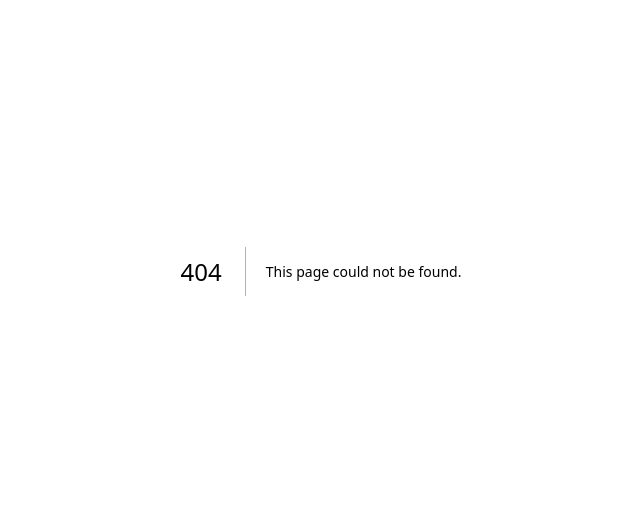
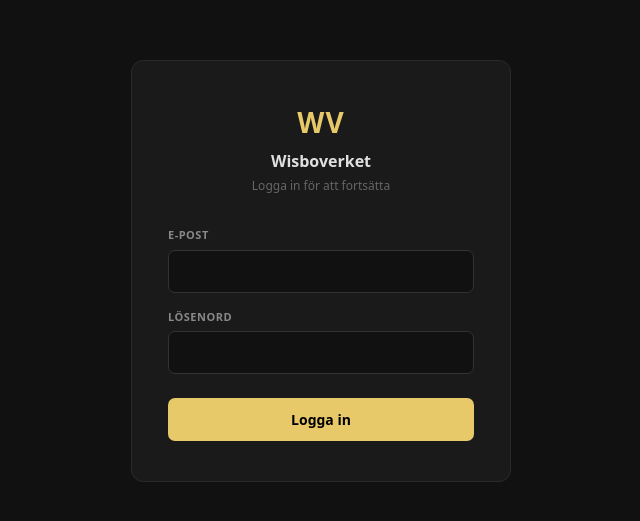
Before and after one commit to AdamHofmann/Wisboverket, a Next.js app: page /login in a window 1280 px wide. Before the commit this address had no page. Shown: the part 129-650 px from the top of the page, without its empty margins (319-959 px from the left). Built offline with nearby package versions, Linux system fonts and the light colour scheme; no server answers.

Commit message:
Fas 1: Supabase setup, auth middleware, login-sida

```diff
--- a/package.json
+++ b/package.json
@@ -9,6 +9,8 @@
     "lint": "eslint"
   },
   "dependencies": {
+    "@supabase/ssr": "^0.12.0",
+    "@supabase/supabase-js": "^2.108.2",
     "next": "16.2.9",
     "react": "19.2.4",
     "react-dom": "19.2.4"
--- /dev/null
+++ b/src/app/(app)/ordrar/page.tsx
@@ -0,0 +1,8 @@
+export default function OrdrarPage() {
+  return (
+    <div style={{ padding: 32 }}>
+      <h1 style={{ color: '#E8C96A', fontSize: 24, fontWeight: 800 }}>Ordrar</h1>
+      <p style={{ color: '#888', marginTop: 8 }}>Kommer snart.</p>
+    </div>
+  )
+}
--- a/src/app/layout.tsx
+++ b/src/app/layout.tsx
@@ -1,33 +1,17 @@
 import type { Metadata } from "next";
-import { Geist, Geist_Mono } from "next/font/google";
 import "./globals.css";
 
-const geistSans = Geist({
-  variable: "--font-geist-sans",
-  subsets: ["latin"],
-});
-
-const geistMono = Geist_Mono({
-  variable: "--font-geist-mono",
-  subsets: ["latin"],
-});
-
 export const metadata: Metadata = {
-  title: "Create Next App",
-  description: "Generated by create next app",
+  title: "Wisboverket",
+  description: "Wisboverket — Order & Fastigheter",
 };
 
-export default function RootLayout({
-  children,
-}: Readonly<{
-  children: React.ReactNode;
-}>) {
+export default function RootLayout({ children }: { children: React.ReactNode }) {
   return (
-    <html
-      lang="en"
-      className={`${geistSans.variable} ${geistMono.variable} h-full antialiased`}
-    >
-      <body className="min-h-full flex flex-col">{children}</body>
+    <html lang="sv">
+      <body style={{ margin: 0, background: '#111', color: '#e0e0e0', fontFamily: 'system-ui, -apple-system, sans-serif' }}>
+        {children}
+      </body>
     </html>
   );
 }
--- /dev/null
+++ b/src/app/login/page.tsx
@@ -0,0 +1,120 @@
+'use client'
+
+import { useState } from 'react'
+import { createClient } from '@/lib/supabase/client'
+import { useRouter } from 'next/navigation'
+
+export default function LoginPage() {
+  const [email, setEmail] = useState('')
+  const [password, setPassword] = useState('')
+  const [error, setError] = useState('')
+  const [loading, setLoading] = useState(false)
+  const router = useRouter()
+  const supabase = createClient()
+
+  const handleLogin = async (e: React.FormEvent) => {
+    e.preventDefault()
+    setLoading(true)
+    setError('')
+
+    const { error } = await supabase.auth.signInWithPassword({ email, password })
+
+    if (error) {
+      setError('Fel e-post eller lösenord')
+      setLoading(false)
+    } else {
+      router.push('/ordrar')
+      router.refresh()
+    }
+  }
+
+  return (
+    <div style={{
+      minHeight: '100vh',
+      background: '#111',
+      display: 'flex',
+      alignItems: 'center',
+      justifyContent: 'center',
+      fontFamily: 'system-ui, -apple-system, sans-serif'
+    }}>
+      <div style={{
+        background: '#1a1a1a',
+        border: '1px solid #2a2a2a',
+        borderRadius: 12,
+        padding: '40px 36px',
+        width: '100%',
+        maxWidth: 380
+      }}>
+        <div style={{ textAlign: 'center', marginBottom: 32 }}>
+          <div style={{ fontSize: 28, fontWeight: 800, color: '#E8C96A', letterSpacing: 1 }}>WV</div>
+          <div style={{ fontSize: 16, fontWeight: 700, color: '#e0e0e0', marginTop: 6 }}>Wisboverket</div>
+          <div style={{ fontSize: 12, color: '#666', marginTop: 4 }}>Logga in för att fortsätta</div>
+        </div>
+
+        <form onSubmit={handleLogin}>
+          <div style={{ marginBottom: 16 }}>
+            <label style={{ fontSize: 11, color: '#888', fontWeight: 600, letterSpacing: 0.5, display: 'block', marginBottom: 6 }}>
+              E-POST
+            </label>
+            <input
+              type="email"
+              value={email}
+              onChange={e => setEmail(e.target.value)}
+              required
+              style={{
+                width: '100%', boxSizing: 'border-box',
+                background: '#111', border: '1px solid #333',
+                borderRadius: 7, padding: '10px 12px',
+                color: '#e0e0e0', fontSize: 14,
+                outline: 'none'
+              }}
+              onFocus={e => e.target.style.borderColor = '#E8C96A'}
+              onBlur={e => e.target.style.borderColor = '#333'}
+            />
+          </div>
+
+          <div style={{ marginBottom: 24 }}>
+            <label style={{ fontSize: 11, color: '#888', fontWeight: 600, letterSpacing: 0.5, display: 'block', marginBottom: 6 }}>
+              LÖSENORD
+            </label>
+            <input
+              type="password"
+              value={password}
+              onChange={e => setPassword(e.target.value)}
+              required
+              style={{
+                width: '100%', boxSizing: 'border-box',
+                background: '#111', border: '1px solid #333',
+                borderRadius: 7, padding: '10px 12px',
+                color: '#e0e0e0', fontSize: 14,
+                outline: 'none'
+              }}
+              onFocus={e => e.target.style.borderColor = '#E8C96A'}
+              onBlur={e => e.target.style.borderColor = '#333'}
+            />
+          </div>
+
+          {error && (
+            <div style={{ background: '#f8717122', border: '1px solid #f87171', borderRadius: 6, padding: '8px 12px', fontSize: 12, color: '#f87171', marginBottom: 16 }}>
+              {error}
+            </div>
+          )}
+
+          <button
+            type="submit"
+            disabled={loading}
+            style={{
+              width: '100%', padding: '11px',
+              background: loading ? '#555' : '#E8C96A',
+              color: '#000', border: 'none',
+              borderRadius: 7, fontSize: 14,
+              fontWeight: 700, cursor: loading ? 'not-allowed' : 'pointer'
+            }}
+          >
+            {loading ? 'Loggar in...' : 'Logga in'}
+          </button>
+        </form>
+      </div>
+    </div>
+  )
+}
--- /dev/null
+++ b/src/lib/supabase/client.ts
@@ -0,0 +1,8 @@
+import { createBrowserClient } from '@supabase/ssr'
+
+export function createClient() {
+  return createBrowserClient(
+    process.env.NEXT_PUBLIC_SUPABASE_URL!,
+    process.env.NEXT_PUBLIC_SUPABASE_ANON_KEY!
+  )
+}
--- /dev/null
+++ b/src/lib/supabase/server.ts
@@ -0,0 +1,25 @@
+import { createServerClient } from '@supabase/ssr'
+import { cookies } from 'next/headers'
+
+export async function createClient() {
+  const cookieStore = await cookies()
+
+  return createServerClient(
+    process.env.NEXT_PUBLIC_SUPABASE_URL!,
+    process.env.NEXT_PUBLIC_SUPABASE_ANON_KEY!,
+    {
+      cookies: {
+        getAll() {
+          return cookieStore.getAll()
+        },
+        setAll(cookiesToSet) {
+          try {
+            cookiesToSet.forEach(({ name, value, options }) =>
+              cookieStore.set(name, value, options)
+            )
+          } catch {}
+        },
+      },
+    }
+  )
+}
--- /dev/null
+++ b/src/middleware.ts
@@ -0,0 +1,38 @@
+import { createServerClient } from '@supabase/ssr'
+import { NextResponse, type NextRequest } from 'next/server'
+
+export async function middleware(request: NextRequest) {
+  let supabaseResponse = NextResponse.next({ request })
+
+  const supabase = createServerClient(
+    process.env.NEXT_PUBLIC_SUPABASE_URL!,
+    process.env.NEXT_PUBLIC_SUPABASE_ANON_KEY!,
+    {
+      cookies: {
+        getAll() { return request.cookies.getAll() },
+        setAll(cookiesToSet) {
+          cookiesToSet.forEach(({ name, value }) => request.cookies.set(name, value))
+          supabaseResponse = NextResponse.next({ request })
+          cookiesToSet.forEach(({ name, value, options }) =>
+            supabaseResponse.cookies.set(name, value, options)
+          )
+        },
+      },
+    }
+  )
+
+  const { data: { user } } = await supabase.auth.getUser()
+
+  // Skydda alla routes utom /login
+  if (!user && !request.nextUrl.pathname.startsWith('/login')) {
+    const url = request.nextUrl.clone()
+    url.pathname = '/login'
+    return NextResponse.redirect(url)
+  }
+
+  return supabaseResponse
+}
+
+export const config = {
+  matcher: ['/((?!_next/static|_next/image|favicon.ico|.*\\.(?:svg|png|jpg|jpeg|gif|webp)$).*)'],
+}
```
Also changed, not shown: 1 other file (tests, documents, lock files or other folders).
